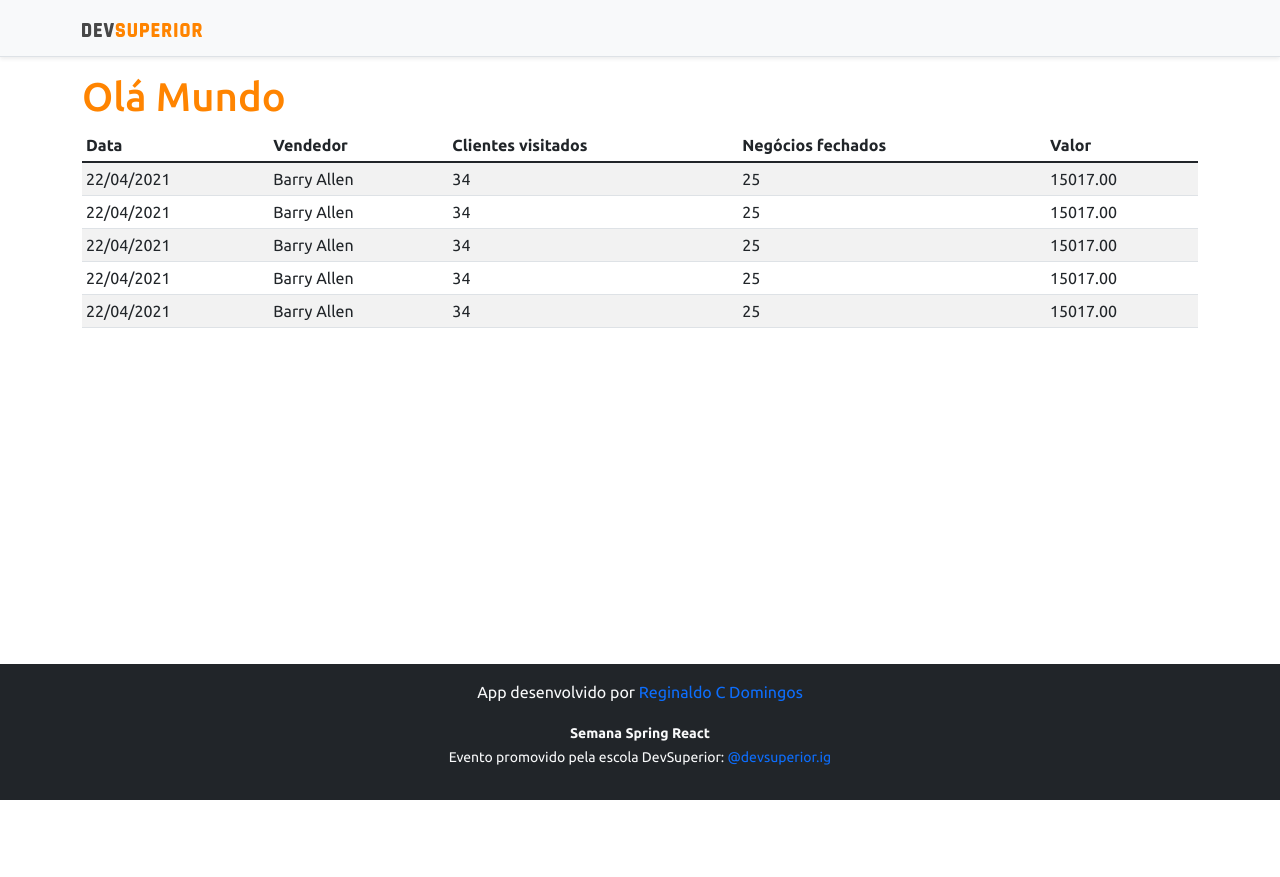
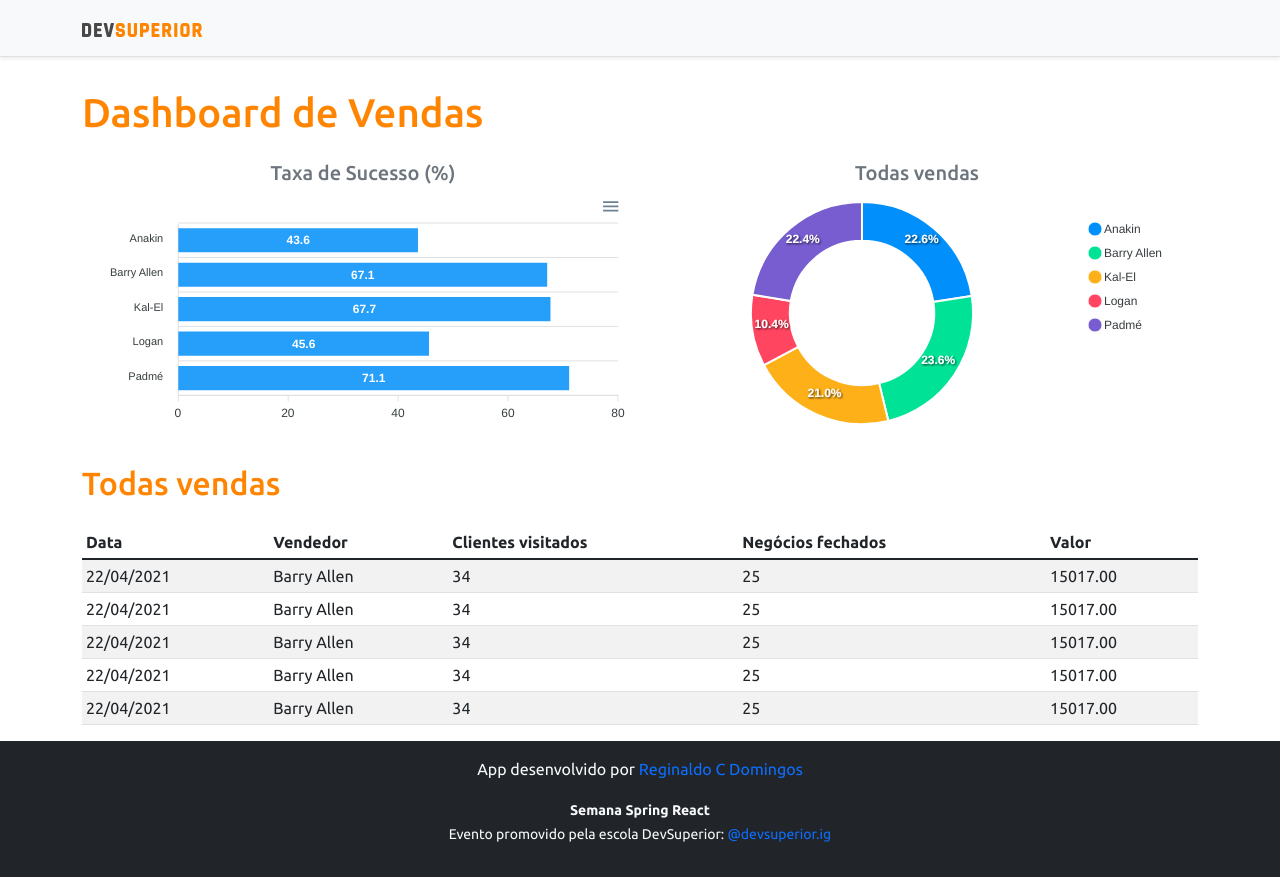
Before and after one commit to rcdomingos/dashboard-vendas-sds4, a React (Create React App) app in the folder frontend/: page / in a window 1280 px wide. Before the commit the page ends 800 px from the top, so only its background shows below. Built offline with nearby package versions, Linux system fonts and the light colour scheme.

Commit message:
Static charts

```diff
--- a/frontend/package.json
+++ b/frontend/package.json
@@ -11,8 +11,10 @@
     "@types/node": "^12.0.0",
     "@types/react": "^17.0.0",
     "@types/react-dom": "^17.0.0",
+    "apexcharts": "^3.28.1",
     "bootstrap": "^5.1.0",
     "react": "^17.0.2",
+    "react-apexcharts": "^1.3.9",
     "react-dom": "^17.0.2",
     "react-scripts": "4.0.3",
     "typescript": "^4.1.2",
--- a/frontend/src/App.tsx
+++ b/frontend/src/App.tsx
@@ -1,4 +1,6 @@
+import BarChart from "components/BarChart";
 import DataTable from "components/DataTable";
+import DonutChart from "components/DonutChart";
 import Footer from "components/Footer";
 import NavBar from "components/NavBar";
 
@@ -7,7 +9,21 @@
     <>
       <NavBar />
       <div className="container">
-        <h1 className="text-primary"> Olá Mundo</h1>
+        <h1 className="text-primary py-3">Dashboard de Vendas</h1>
+
+        <div className="row px-3">
+          <div className="col-sm-6">
+            <h5 className="text-center text-secondary">Taxa de Sucesso (%)</h5>
+            <BarChart />
+          </div>
+          <div className="col-sm-6">
+            <h5 className="text-center text-secondary">Todas vendas</h5>
+            <DonutChart />
+          </div>
+        </div>
+        <div className="py-3">
+          <h2 className="text-primary">Todas vendas</h2>
+        </div>
         <DataTable />
       </div>
       <Footer />
--- /dev/null
+++ b/frontend/src/components/BarChart/index.tsx
@@ -0,0 +1,35 @@
+import Chart from "react-apexcharts";
+
+// https://apexcharts.com/react-chart-demos/bar-charts/
+const BarChart = () => {
+  const options = {
+    plotOptions: {
+      bar: {
+        horizontal: true,
+      },
+    },
+  };
+
+  const mockData = {
+    labels: {
+      categories: ["Anakin", "Barry Allen", "Kal-El", "Logan", "Padmé"],
+    },
+    series: [
+      {
+        name: "% Sucesso",
+        data: [43.6, 67.1, 67.7, 45.6, 71.1],
+      },
+    ],
+  };
+
+  return (
+    <Chart
+      options={{ ...options, xaxis: mockData.labels }}
+      series={mockData.series}
+      type="bar"
+      height="240"
+    />
+  );
+};
+
+export default BarChart;
--- /dev/null
+++ b/frontend/src/components/DonutChart/index.tsx
@@ -0,0 +1,26 @@
+import Chart from "react-apexcharts";
+
+// https://apexcharts.com/react-chart-demos/pie-charts/
+const DonutChart = () => {
+  const mockData = {
+    series: [477138, 499928, 444867, 220426, 473088],
+    labels: ["Anakin", "Barry Allen", "Kal-El", "Logan", "Padmé"],
+  };
+
+  const options = {
+    legend: {
+      show: true,
+    },
+  };
+
+  return (
+    <Chart
+      options={{ ...options, labels: mockData.labels }}
+      series={mockData.series}
+      type="donut"
+      height="240"
+    />
+  );
+};
+
+export default DonutChart;
```
Also changed, not shown: 1 other file (tests, documents, lock files or other folders).
